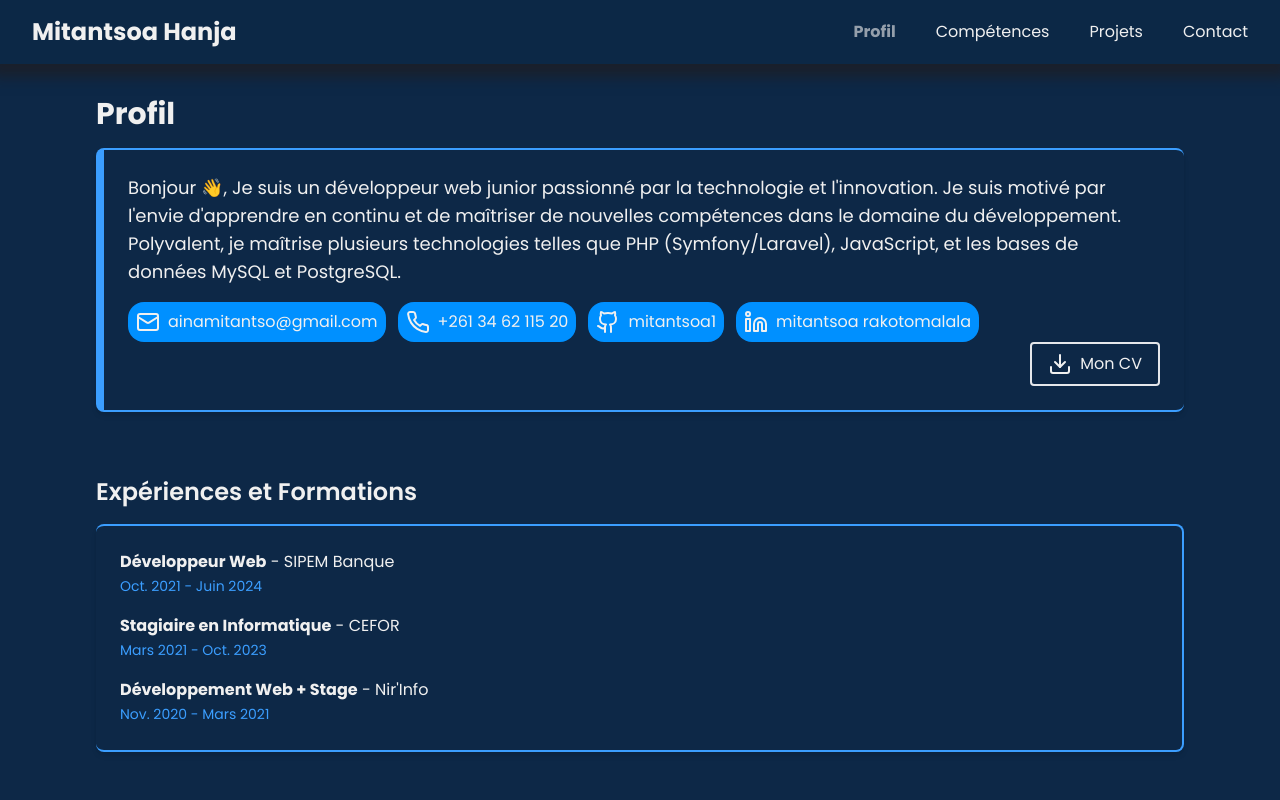
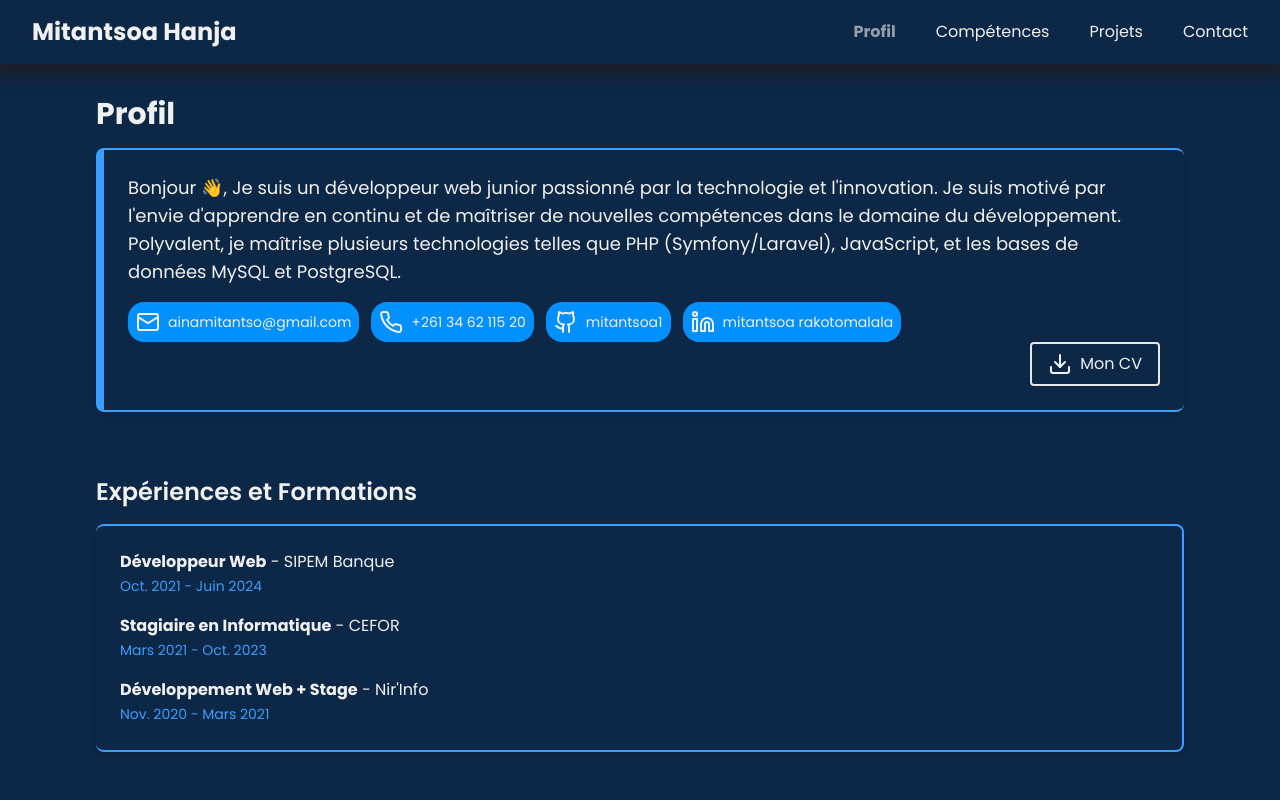
Before and after one commit to mitantsoa1/portfolio, a React (Vite) app: page / in a window 1280 px wide. Shown: the top 800 px of the page. Built offline with nearby package versions, Linux system fonts and the light colour scheme.

Commit message:
font social

```diff
--- a/src/components/Socials.jsx
+++ b/src/components/Socials.jsx
@@ -3,7 +3,7 @@
 
 function Socials() {
   return (
-    <div className="flex items-center space-x-3">
+    <div className="flex items-center space-x-3 text-sm">
       <span className="inline-flex items-center p-2 rounded-2xl bg-social">
         <Mail className="inline-block w-6 h-6 mr-2" />
         <span className="inline-block">ainamitantso@gmail.com</span>
```
